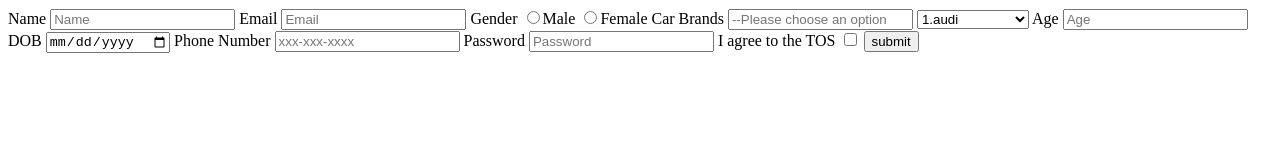
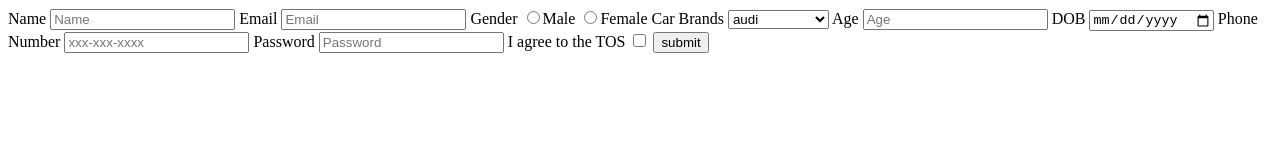
Before and after one commit to acciojob/signup-form-car-premareddys, a website: page main.html in a window 1280 px wide. Drawn offline with Linux system fonts and the light colour scheme.

Commit message:
created a submission

```diff
--- a/main.html
+++ b/main.html
@@ -17,11 +17,10 @@
 		<input type="radio" name="gender" id="gender_m" required>Male
 		<input type="radio" name="gender" id="gender_f" required>Female
 		<label for="cars">Car Brands</label>
-		<input type="select" placeholder="--Please choose an option" id="cars" required>
-		<select>
-			<option>1.audi</option>
-			<option>2.BMW</option>
-			<option>3.Range Rover</option>
+		<select name="Cars"  placeholder="--Please choose an option" id="cars" required>
+			<option value="audi">audi</option>
+			<option value="BMW">BMW</option>
+			<option value="Range Rover">Range Rover</option>
 		</select>
 		<label for="age">Age</label>
 		<input type="number" placeholder="Age" id="age" required>
```
